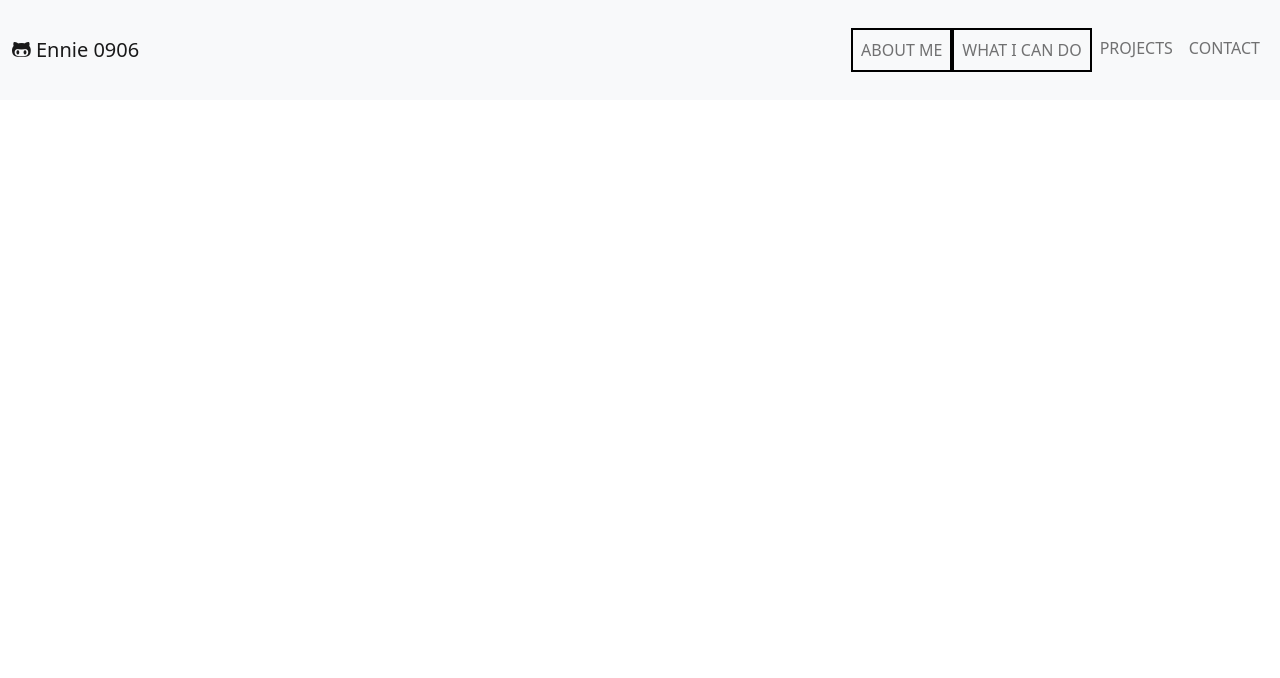
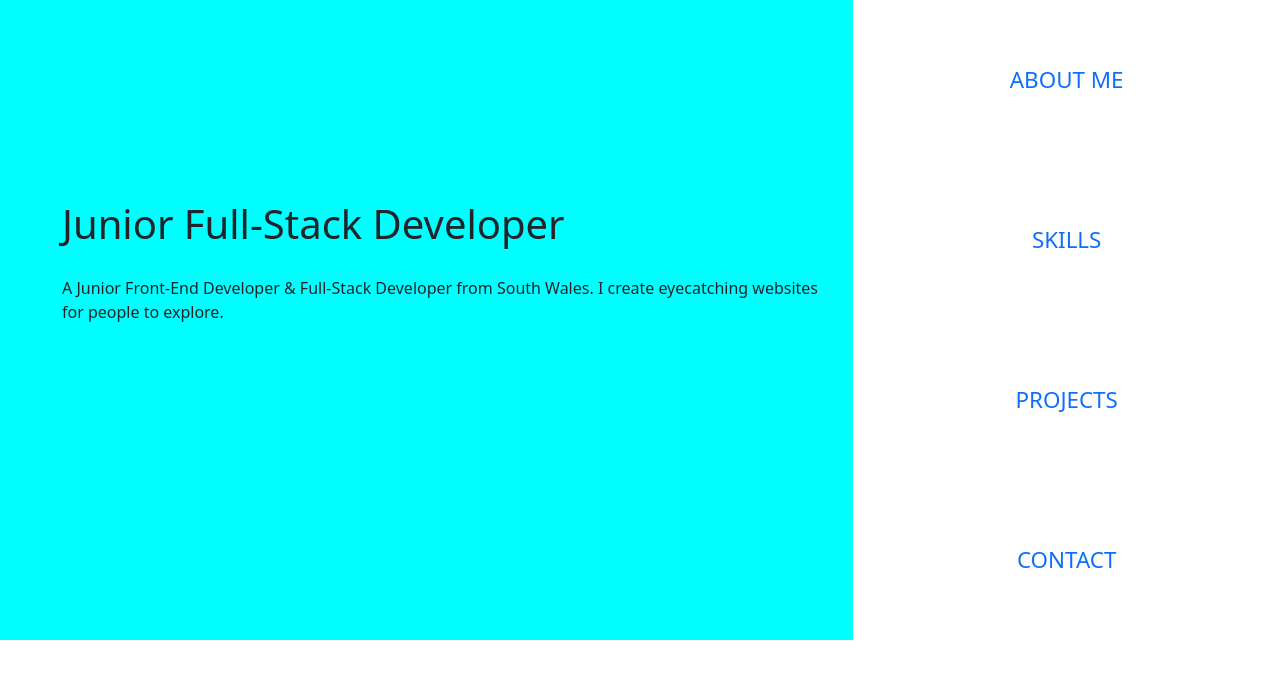
Before and after one commit to Ennie0906/EA-Portfolio, a plain HTML site: page index.html in a window 1280 px wide. Drawn offline with nearby package versions, Linux system fonts and the light colour scheme.

Commit message:
changed the navbar and split the page into two

```diff
--- a/images/css/style.css
+++ b/images/css/style.css
@@ -1,8 +1,7 @@
-
 
 /* Navbar */
 .nav-height{
-    height: 100px;
+    height: 80px;
 }
 
 
@@ -11,9 +10,63 @@
 
 .nav-border{
     border: 2px solid black;
+}
+
+.icon-size{
+    font-size: larger;
+}
+
+.space{
+    padding-left: 15px;
+}
+
+.font-size{
+    font-size: 1.4rem;
+}
+
+/* Background color */
+
+.first-bg{
+    background-color: aqua;
+}
+
+/* Heading */
+.heading-position{
+    position: relative;
+    top: 200px;
+    margin-left: 50px;
+}
+
+.para-position{
+    position: relative;
+    top: 220px;
+    margin-left: 50px;
+}
+
+/* Row */
+.row-style{
+    height: 80vh;
 
 }
 
-.nav-pad{
-    padding-left: 5px;
+/* Second Side */
+
+.second-side{
+    position: relative;
+    top: 50%;
 }
+
+.navbar-nav{
+    display: flex;
+    flex-direction: column;
+    justify-content: space-between;
+height: 50%;
+}
+
+.nav-item{
+
+        flex: 1;
+        display: flex;
+        align-items: center;
+
+}
--- a/index.html
+++ b/index.html
@@ -16,45 +16,56 @@
 
     <!-- Navbar -->
 
-    <nav class="navbar navbar-expand-lg navbar-light bg-light nav-height">
 
+
+    <!-- End of Navbar -->
+
+
+    <!-- Landing Page -->
+
+    <main>
         <div class="container-fluid">
 
-            <a class="navbar-brand" href="https://github.com/Ennie0906" target="_blank"><i
-                    class="fa-brands fa-github-alt ml-5"></i> Ennie 0906</a>
-            <button class="navbar-toggler" type="button" data-bs-toggle="collapse" data-bs-target="#navbarNav"
-                aria-controls="navbarNav" aria-expanded="false" aria-label="Toggle navigation">
-                <span class="navbar-toggler-icon"></span>
-            </button>
+            <!-- Left side -->
 
-            <div class="collapse navbar-collapse justify-content-end " id="navbarNav">
+            <div class="row row-style">
+                <div class="col-8 first-bg">
+                    <h1 class="heading-position">Junior Full-Stack Developer</h1>
+                    <p class="para-position">A Junior Front-End Developer & Full-Stack Developer from South Wales. I
+                        create
+                        eyecatching websites for people to explore.
+                    </p>
+                </div>
 
-                <ul class="navbar-nav nav-pad">
+                <!-- End of left side -->
+
+                <!-- Right side -->
+
+                <div class="col-4 ">
+                    <ul class="navbar-nav h-100 align-items-center">
                         <li class="nav-item">
-                        <a class="nav-link text-uppercase nav-border" aria-current="page" href="#">About Me</a>
+                            <a class="nav-link text-uppercase font-size" aria-current="page" href="#">About
+                                Me</a>
+                        </li>
+                        <li class="nav-item ">
+                            <a class="nav-link text-uppercase font-size" href="#">Skills</a>
                         </li>
                         <li class="nav-item">
-                        <a class="nav-link text-uppercase nav-border" href="#">What I can Do</a>
+                            <a class="nav-link text-uppercase font-size" href="#">Projects</a>
                         </li>
                         <li class="nav-item">
-                        <a class="nav-link text-uppercase" href="#">Projects</a>
-                    </li>
-                    <li class="nav-item">
-                        <a class="nav-link text-uppercase" href="#">Contact</a>
+                            <a class="nav-link text-uppercase font-size" href="#">Contact</a>
                         </li>
                     </ul>
+                </div>
+
+                <!-- End of right side -->
 
             </div>
 
         </div>
 
-    </nav>
-
-    <!-- End of Navbar -->
-
-
-
-
+    </main>
 
 
 
```
Lines whose indentation alone changed are shown as unchanged.
